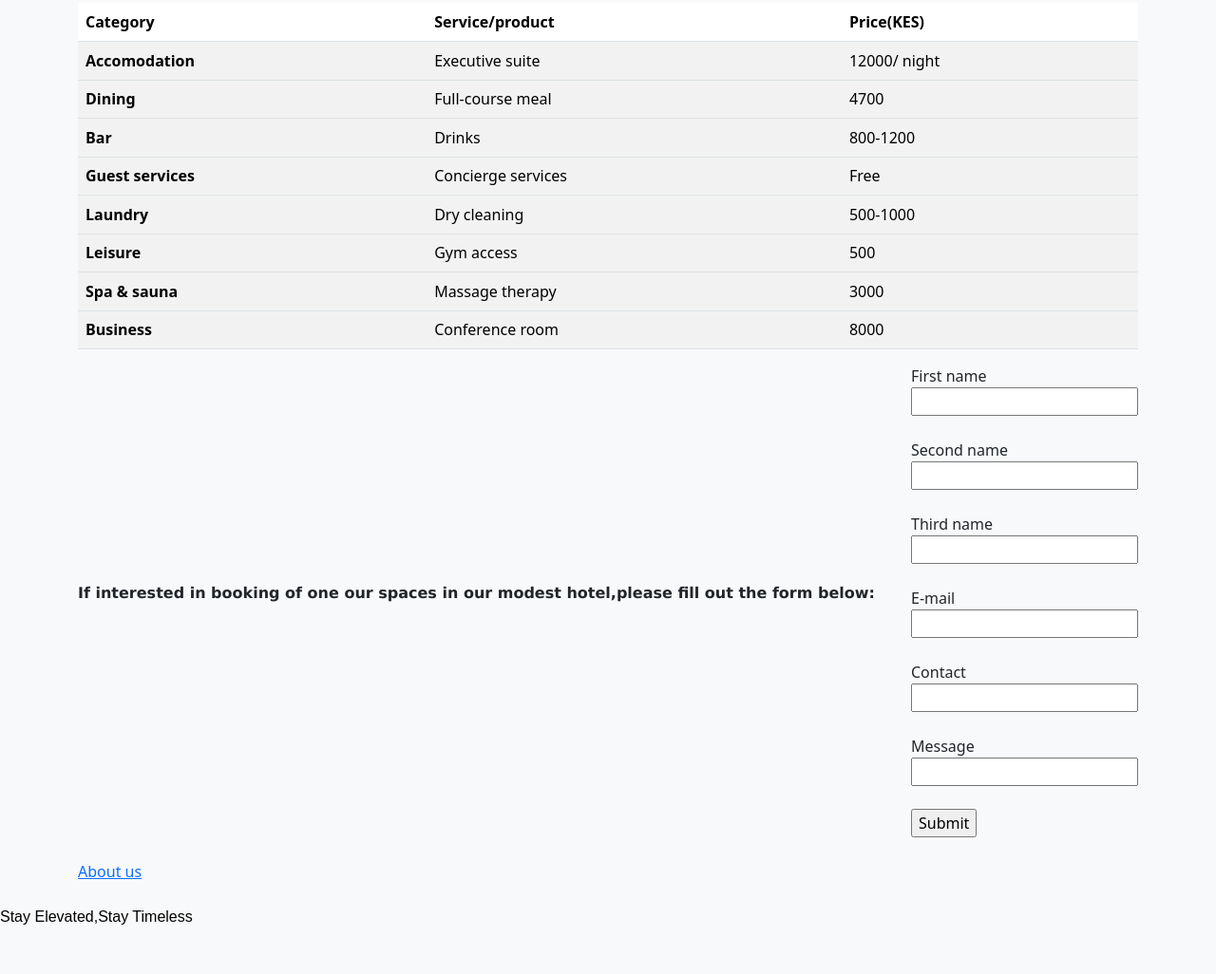
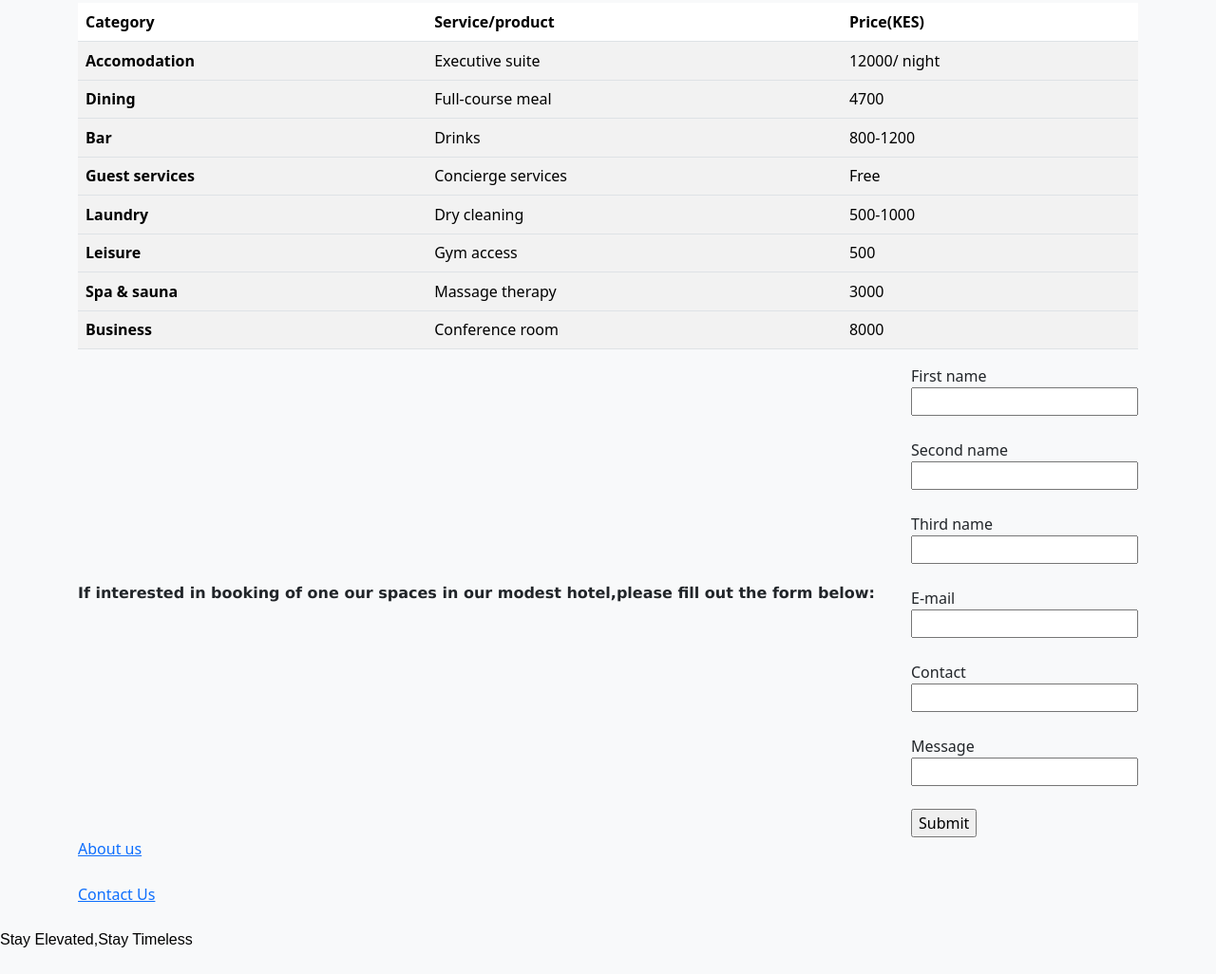
Before and after one commit to typeshii-maker/restaurant, a plain HTML site: page index.html in a window 1280 px wide. Shown: the part 1093-2119 px from the top of the page at 95% size. Before the commit the page ends 2095 px from the top, so only its background shows below. Drawn offline with nearby package versions, Linux system fonts and the light colour scheme.

Commit message:
first message

```diff
--- a/index.html
+++ b/index.html
@@ -129,6 +129,9 @@
     <div class="container">
     <a href="about.html">About us</a>
     </div>
+    <div class="container">
+      <a href="Contact.html">Contact Us</a>
+    </div>
   </body>
   <br><br><br>
   <footer style="color: black;">
```
